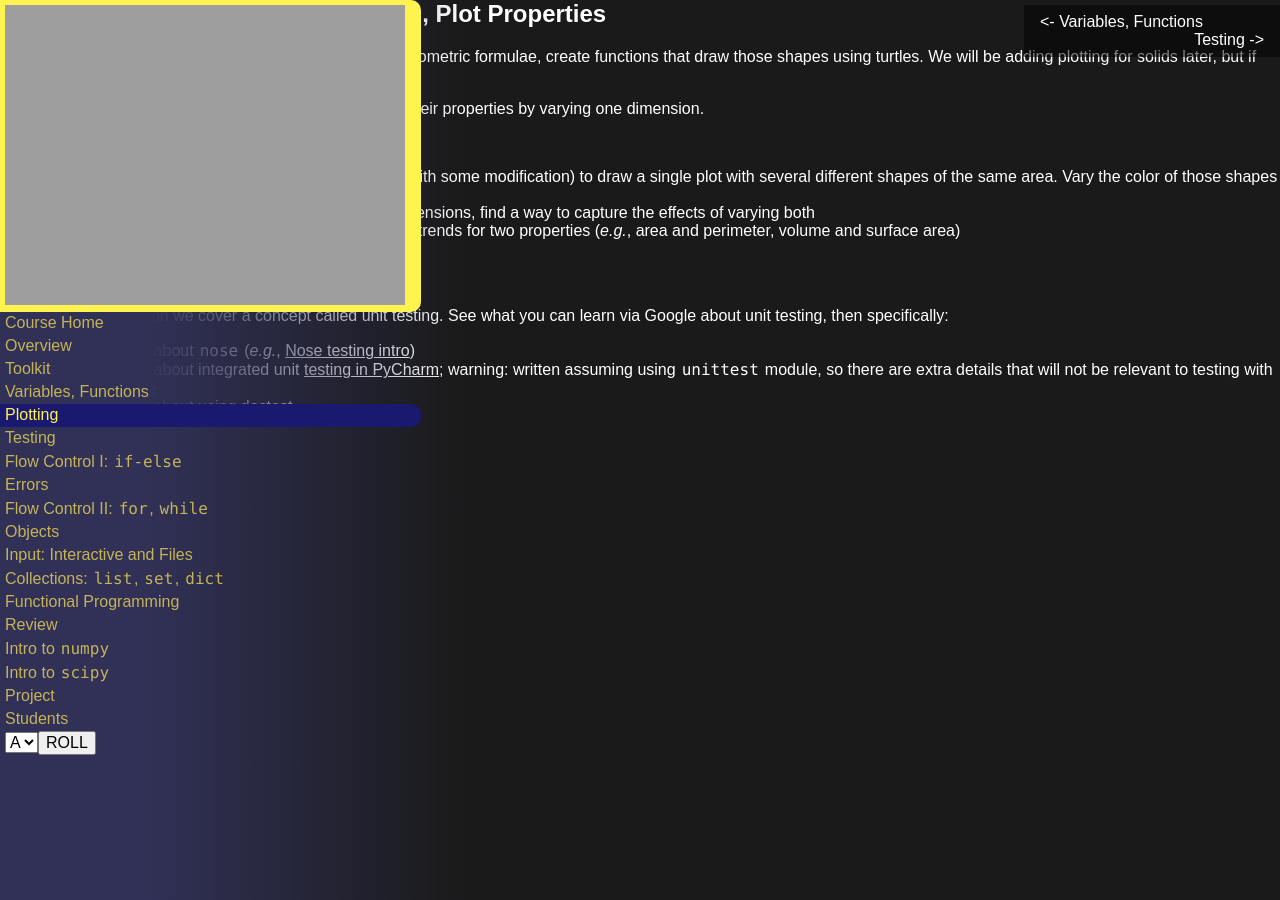
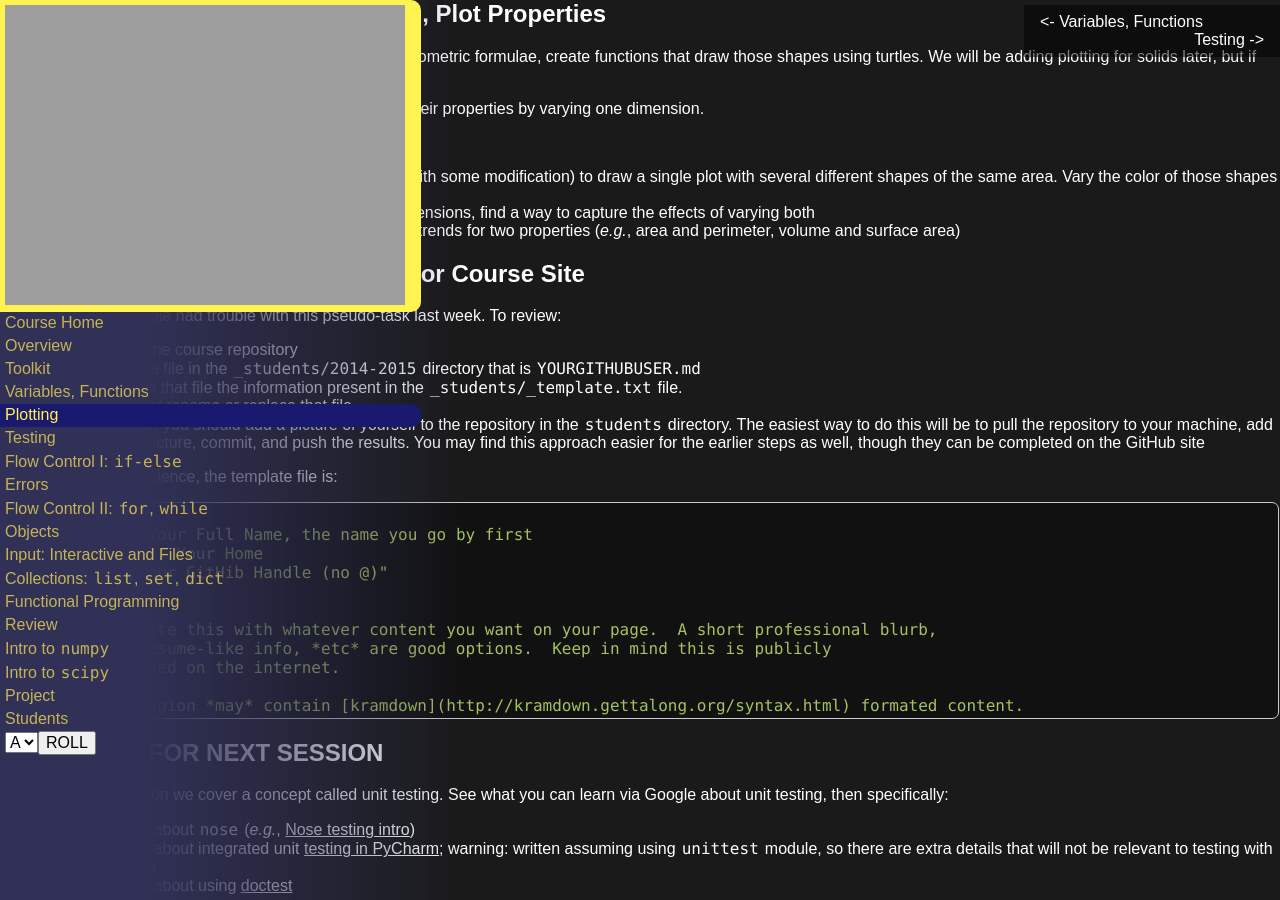
Before and after one commit to AIMS-Ghana/python-course, a Jekyll site: the page built from _days/03_plotting.md, in a window 1280 px wide and 900 px high, scrolled down 1183 px. Built offline with Jekyll 4.4.1, drawn with Linux system fonts in a browser that asks for light colours.

Commit message:
updates to student profile task

```diff
--- a/_days/03_plotting.md
+++ b/_days/03_plotting.md
@@ -56,3 +56,33 @@ For the twist points:
  the effects of varying both
  - for each of the shapes and solids, plot the trends for two properties (*e.g.*, area
    and perimeter, volume and surface area)
+
+## Task II: Provide Student Info For Course Site
+
+Some people had trouble with this pseudo-task last week.  To review:
+
+ - fork the course repository
+ - **add** a file in the `_students/2014-2015` directory that is `YOURGITHUBUSER.md`
+ - put in that file the information present in the `_students/_template.txt` file.
+ - do *not* rename or replace that file
+ - **NEW**, you should add a picture of yourself to the repository in the `students`
+ directory.  The easiest way to do this will be to pull the repository to your
+ machine, add the picture, commit, and push the results.  You may find this approach
+ easier for the earlier steps as well, though they can be completed on the GitHub
+ site
+
+For convenience, the template file is:
+
+~~~ yaml
+---
+name: Your Full Name, the name you go by first
+country: Your Home
+gh: "Your GitHib Handle (no @)"
+---
+
+Overwrite this with whatever content you want on your page.  A short professional blurb,
+some resume-like info, *etc* are good options.  Keep in mind this is publicly
+published on the internet.
+
+This region *may* contain [kramdown](http://kramdown.gettalong.org/syntax.html) formated content.
+~~~
--- a/_students/_template.txt
+++ b/_students/_template.txt
@@ -5,5 +5,7 @@ gh: "Your GitHib Handle (no @)"
 ---
 
 Overwrite this with whatever content you want on your page.  A short professional blurb,
-some resume-like info, *etc* are good options.  Keep in mind this is publically
+some resume-like info, *etc* are good options.  Keep in mind this is publicly
 published on the internet.
+
+This region *may* contain [kramdown](http://kramdown.gettalong.org/syntax.html) formated content.
```
